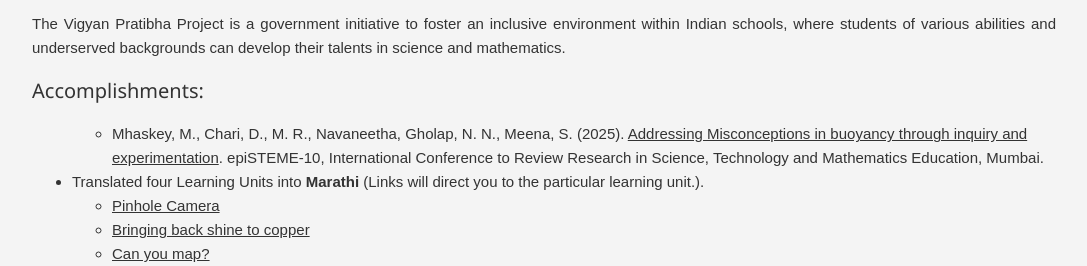
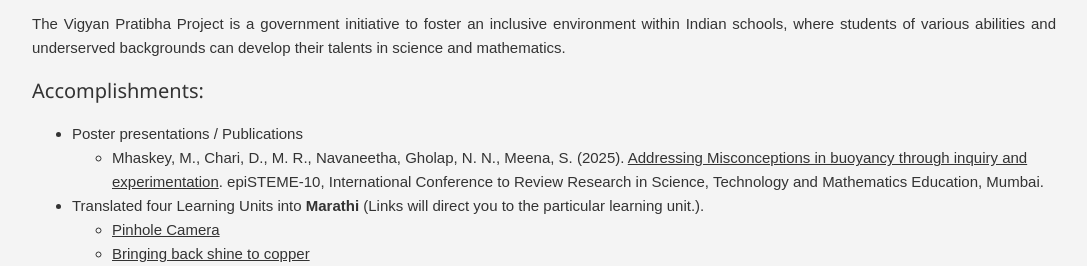
Before and after one commit to nilkanthagholap/Portfolio, a plain HTML site: page index.html in a window 1280 px wide. Shown: the part 1366-1632 px from the top of the page, without its empty margins (96-1183 px from the left). Drawn offline with nearby package versions, Linux system fonts and the light colour scheme.

Commit message:
Update index.html

```diff
--- a/index.html
+++ b/index.html
@@ -99,6 +99,7 @@
 
                     <h4>Accomplishments:</h4>
                     <ul>
+			<li>Poster presentations / Publications</li>
 			<ul>
 				<li>Mhaskey, M., Chari, D., M. R., Navaneetha, Gholap, N. N., Meena, S. (2025). <a href="https://vigyanpratibha.in/wp-content/uploads/2025/01/Mukul_Nilkantha_Somesh_Navneetha_Deepa_epiSTEME10.pdf"> Addressing Misconceptions in buoyancy through inquiry and experimentation</a>. epiSTEME-10, International Conference to Review Research in Science, Technology and Mathematics Education, Mumbai.</li>
 			</ul>
```
